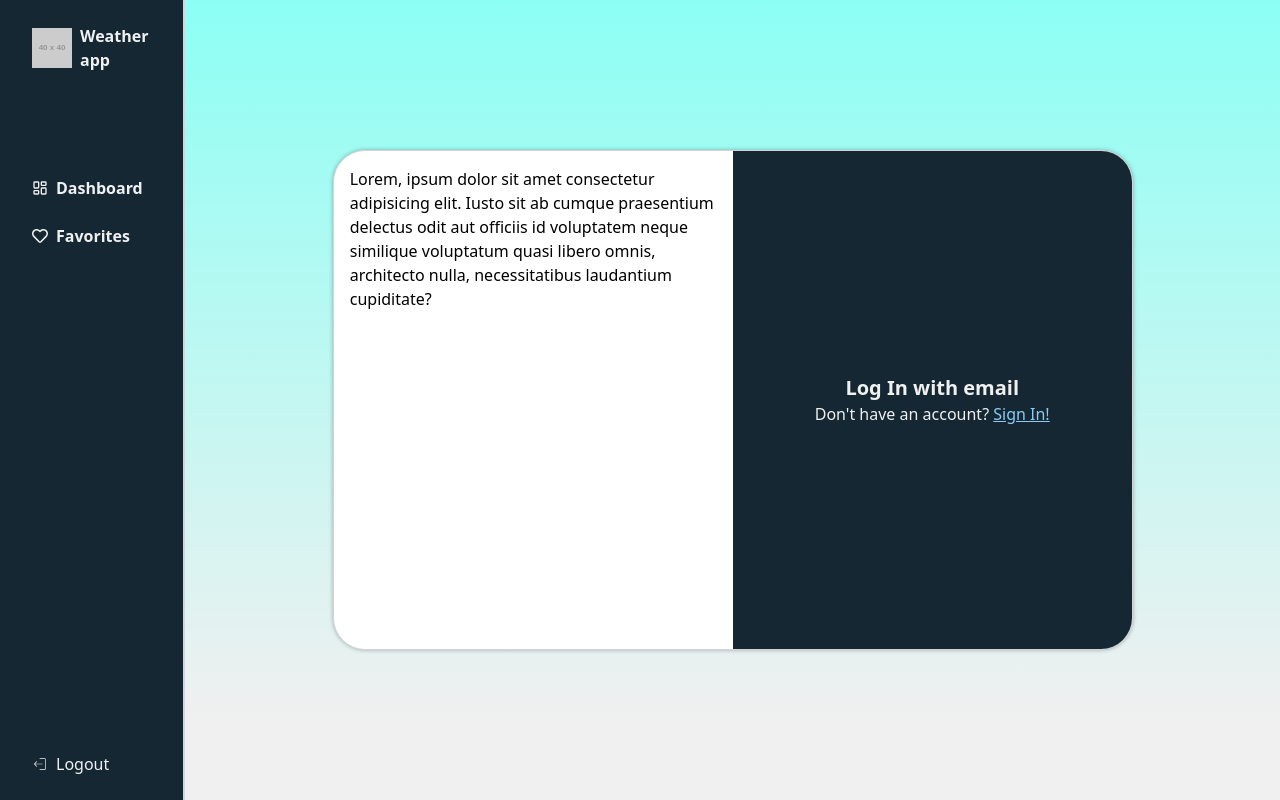
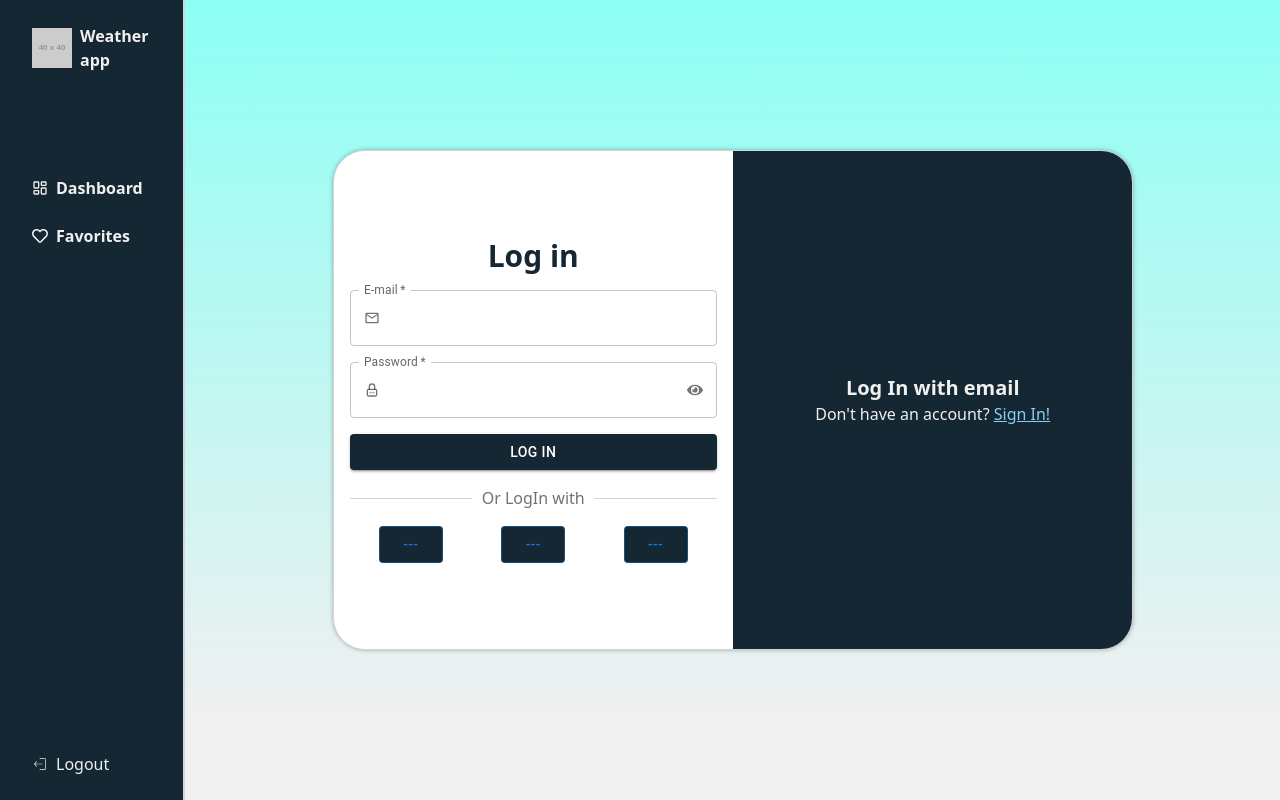
Before and after one commit to Samirg63/Weather-app, a React (Vite) app: page /auth in a window 1280 px wide. Built offline with nearby package versions, Linux system fonts and the light colour scheme.

Commit message:
finalizado o front da página login

```diff
--- a/src/app.css
+++ b/src/app.css
@@ -8,11 +8,21 @@ body{
   box-sizing: border-box;
 }
 
+/*Mui customs*/
 .MuiChartsAxis-root{display: none;}
 .css-yp0zfy-MuiChartsWrapper-root{
   pointer-events: none;
 }
 
+.MuiButtonBase-root{
+  background-color: #142733 !important;
+}
+
+.MuiButtonBase-root:hover{
+  background-color: #214155 !important;
+}
+
+/*Auth Customs*/
 #auth-bg{
   background: linear-gradient(to bottom, #8cfff4 0%, #f0f0f0  90%);
 }
@@ -21,6 +31,8 @@ body{
   filter: drop-shadow(0 0 2px rgba(0,0,0,.3));
   /* scroll-behavior: smooth; */
 }
+
+/*Dashboard customs*/
 
 #uv-gauge .css-b9rdri-MuiGauge-referenceArc{
   fill: url('#Uv-Gradient');
--- a/src/pages/Auth.tsx
+++ b/src/pages/Auth.tsx
@@ -1,15 +1,26 @@
+import FormControl from "@mui/material/FormControl"
+import InputAdornment from "@mui/material/InputAdornment"
+import TextField from "@mui/material/TextField"
 import { useState } from "react"
+
+import { MdOutlineEmail } from "react-icons/md";
+import { TbLockPassword } from "react-icons/tb";
+
+import { FaEye,FaEyeSlash } from "react-icons/fa";
+import Button from "@mui/material/Button";
 
 const Auth = () => {
   const [authMethod,setAuthMethod] = useState<"login"| "signin">('login')
 
 
-  function changeAuthMethod(){
+  function fadeAuthMessage(to:'login'|'signin'){
     const container:HTMLElement | null = document.getElementById('content-container')
+    const loginContainer:HTMLElement | null = document.getElementById('login-container')
+    const signInContainer:HTMLElement | null = document.getElementById('signin-container')
     let width:number = container!.offsetWidth
 
-    if(authMethod === "login"){
-        setAuthMethod("signin")
+    if(to === 'signin'){
+
       container?.animate([
         {marginLeft:0},
         {marginLeft:'-'+width+'px'}
@@ -20,8 +31,25 @@ const Auth = () => {
         easing:"ease-in"
       })
 
+      loginContainer?.animate([
+        {opacity:100},
+        {opacity:0}
+      ],{
+        duration:150,
+        fill:"forwards",
+        easing:"ease-in"
+      })
+      signInContainer?.animate([
+        {opacity:0},
+        {opacity:100}
+      ],{
+        delay:150,
+        duration:150,
+        fill:"forwards",
+        easing:"ease-in"
+      })
+
     }else{
-      setAuthMethod("login")
       container?.animate([
         {marginLeft:'-'+width+'px'},
         {marginLeft:0}
@@ -31,6 +59,67 @@ const Auth = () => {
         fill:"forwards",
         easing:"ease-in"
       })
+
+      signInContainer?.animate([
+        {opacity:100},
+        {opacity:0}
+      ],{
+        duration:150,
+        fill:"forwards",
+        easing:"ease-in"
+      })
+      loginContainer?.animate([
+        {opacity:0},
+        {opacity:100}
+      ],{
+        delay:150,
+        duration:150,
+        fill:"forwards",
+        easing:"ease-in"
+      })
+    }
+  }
+
+  function showPassword(){
+    const passwordInput:NodeListOf<HTMLInputElement> | null = document.querySelectorAll('input#password-input')
+    const showIcon:NodeListOf<HTMLInputElement> | null = document.querySelectorAll('.showIcon')
+    const dontShowIcon:NodeListOf<HTMLInputElement> | null = document.querySelectorAll('.dontShowIcon')
+
+    if(passwordInput[0].type === 'password'){
+      Object.keys(passwordInput).map((index:any)=>{
+          passwordInput[index].type = 'text'
+      })
+      Object.keys(showIcon).map((index:any)=>{
+          showIcon[index].style.display = 'none'
+      })
+      Object.keys(dontShowIcon).map((index:any)=>{
+          dontShowIcon[index].style.display = 'block'
+      })
+
+    }else{
+      Object.keys(passwordInput).map((index:any)=>{
+        passwordInput[index].type = 'password'
+      })
+      Object.keys(showIcon).map((index:any)=>{
+          showIcon[index].style.display = 'block'
+      })
+      Object.keys(dontShowIcon).map((index:any)=>{
+          dontShowIcon[index].style.display = 'none'
+      })
+    }
+  }
+  function changeAuthMethod(){
+
+    if(authMethod === "login"){
+        setAuthMethod("signin")
+        fadeAuthMessage('signin')
+
+
+
+    }else{
+      setAuthMethod("login")
+      fadeAuthMessage('login')
+
     }
 
     }
@@ -40,18 +129,135 @@ const Auth = () => {
       <div  className={`auth-boxShadow bg-trueWhite w-[800px] h-[500px] border border-zinc-300 rounded-4xl flex
         overflow-x-hidden
         `}>
-        <div id="content-container" className="h-full shrink-0 max-w-1/2 p-4">
-          <p>Lorem, ipsum dolor sit amet consectetur adipisicing elit. Iusto sit ab cumque praesentium delectus odit aut officiis id voluptatem neque similique voluptatum quasi libero omnis, architecto nulla, necessitatibus laudantium cupiditate?</p>
+        <div id="content-container" className="h-full flex flex-col justify-center shrink-0 w-1/2 p-4">
+        <FormControl className="w-full gap-4">
+            <h2 className="text-center font-bold text-3xl text-primary">Log in</h2>
+            <TextField variant="outlined"  label="E-mail" required
+            slotProps={{
+              input: {
+                startAdornment: (
+                  <InputAdornment position="start">
+                    <MdOutlineEmail />
+                  </InputAdornment>
+                ),
+              },
+            }}
+           />
+
+            <TextField className="passwordInput" variant="outlined" id="password-input"  label="Password" type="password" required
+            slotProps={{
+              input: {
+                startAdornment: (
+                  <InputAdornment position="start">
+                    <TbLockPassword />
+                  </InputAdornment>
+                ),
+                endAdornment: (
+                  <InputAdornment position="end" className=" cursor-pointer">
+                    <FaEye className="showIcon" onClick={showPassword}/>
+                    <FaEyeSlash className="hidden cursor-pointer dontShowIcon" onClick={showPassword} />
+                  </InputAdornment>
+                )
+              },
+            }}
+           />
+
+           <Button variant="contained">Log in</Button>
+
+          </FormControl>
+
+          <div className="flex items-center my-4">
+            <div className="h-[1px] w-4/12 bg-zinc-300"></div>
+            <p className="w-4/12 px-2 text-center text-zinc-500">Or LogIn with</p>
+            <div className="h-[1px] w-4/12 bg-zinc-300"></div>
+          </div>
+          <div className="flex justify-around">
+            <Button variant="outlined" className="p-2">---</Button>
+            <Button variant="outlined" className="p-2">---</Button>
+            <Button variant="outlined" className="p-2">---</Button>
+          </div>
         </div>
         <div  className="w-1/2 bg-primary  h-full text-white flex items-center justify-center shrink-0">
-          <div className="text-center">
+
+          <div className="relative w-100 h-[52px]">
+                    <div className="text-center absolute w-100 mx-auto" id="login-container">
                       <h2 className="font-semibold text-xl">Log In with email</h2>
                       <p>Don't have an account? <button onClick={changeAuthMethod} className="text-secondary underline cursor-pointer">Sign In!</button></p>
                     </div>
+                    <div className="text-center absolute w-100 mx-auto opacity-0" id="signin-container">
+                      <h2 className="font-semibold text-xl">Sign In our website</h2>
+                      <p>Already have an account? <button onClick={changeAuthMethod} className="text-secondary underline cursor-pointer">Log In!</button></p>
+                    </div>
 
           </div>
-        <div className="h-full shrink-0 max-w-1/2 p-4">
-          <p>Lorem ipsum dolor, sit amet consectetur adipisicing elit. Dignissimos mollitia odit temporibus vitae veniam iste nostrum incidunt, iusto rerum et soluta cumque earum beatae sit dolores est recusandae maiores nihil.</p>
+
+        </div>
+        <div className="h-full shrink-0 w-1/2 p-4 flex flex-col justify-center">
+
+        <FormControl className="w-full gap-4">
+            <h2 className="text-center font-bold text-3xl text-primary">Sign in</h2>
+            <TextField variant="outlined"  label="Username" required
+            slotProps={{
+              input: {
+                startAdornment: (
+                  <InputAdornment position="start">
+                    <MdOutlineEmail />
+                  </InputAdornment>
+                ),
+              },
+            }}
+           />
+            <TextField variant="outlined"  label="E-mail" required
+            slotProps={{
+              input: {
+                startAdornment: (
+                  <InputAdornment position="start">
+                    <MdOutlineEmail />
+                  </InputAdornment>
+                ),
+              },
+            }}
+           />
+
+            <TextField className="passwordInput" variant="outlined" id="password-input"  label="Password" type="password" required
+            slotProps={{
+              input: {
+                startAdornment: (
+                  <InputAdornment position="start">
+                    <TbLockPassword />
+                  </InputAdornment>
+                ),
+                endAdornment: (
+                  <InputAdornment position="end" className=" cursor-pointer">
+                    <FaEye className="showIcon" onClick={showPassword}/>
+                    <FaEyeSlash className="hidden cursor-pointer dontShowIcon" onClick={showPassword} />
+                  </InputAdornment>
+                )
+              },
+            }}
+           />
+
+            <TextField className="passwordInput" variant="outlined" id="password-input"  label="Confirm Password" type="password" required
+            slotProps={{
+              input: {
+                startAdornment: (
+                  <InputAdornment position="start">
+                    <TbLockPassword />
+                  </InputAdornment>
+                ),
+                endAdornment: (
+                  <InputAdornment position="end" className=" cursor-pointer">
+                    <FaEye className="showIcon" onClick={showPassword}/>
+                    <FaEyeSlash className="hidden cursor-pointer dontShowIcon" onClick={showPassword} />
+                  </InputAdornment>
+                )
+              },
+            }}
+           />
+
+           <Button variant="contained">Sign in</Button>
+
+          </FormControl>
         </div>
       </div>
     </div>
```
Lines whose indentation alone changed are shown as unchanged.
